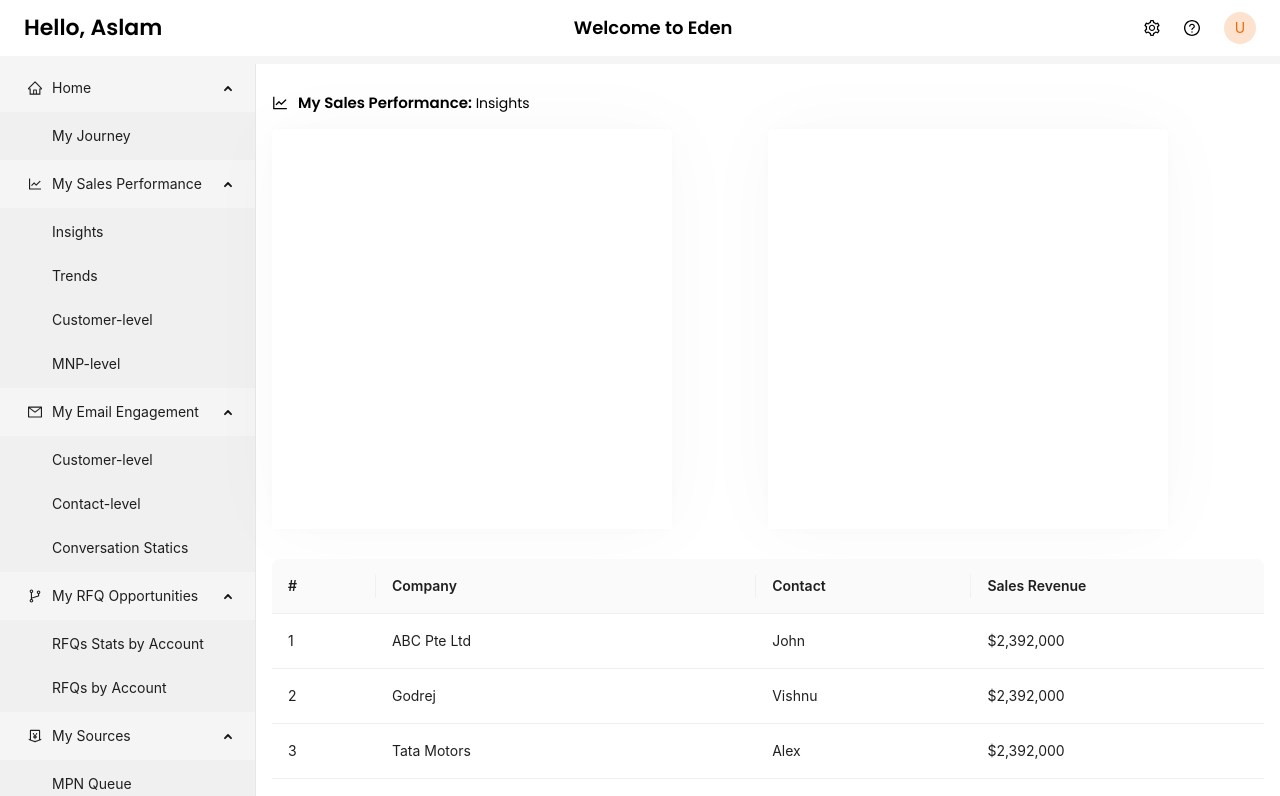
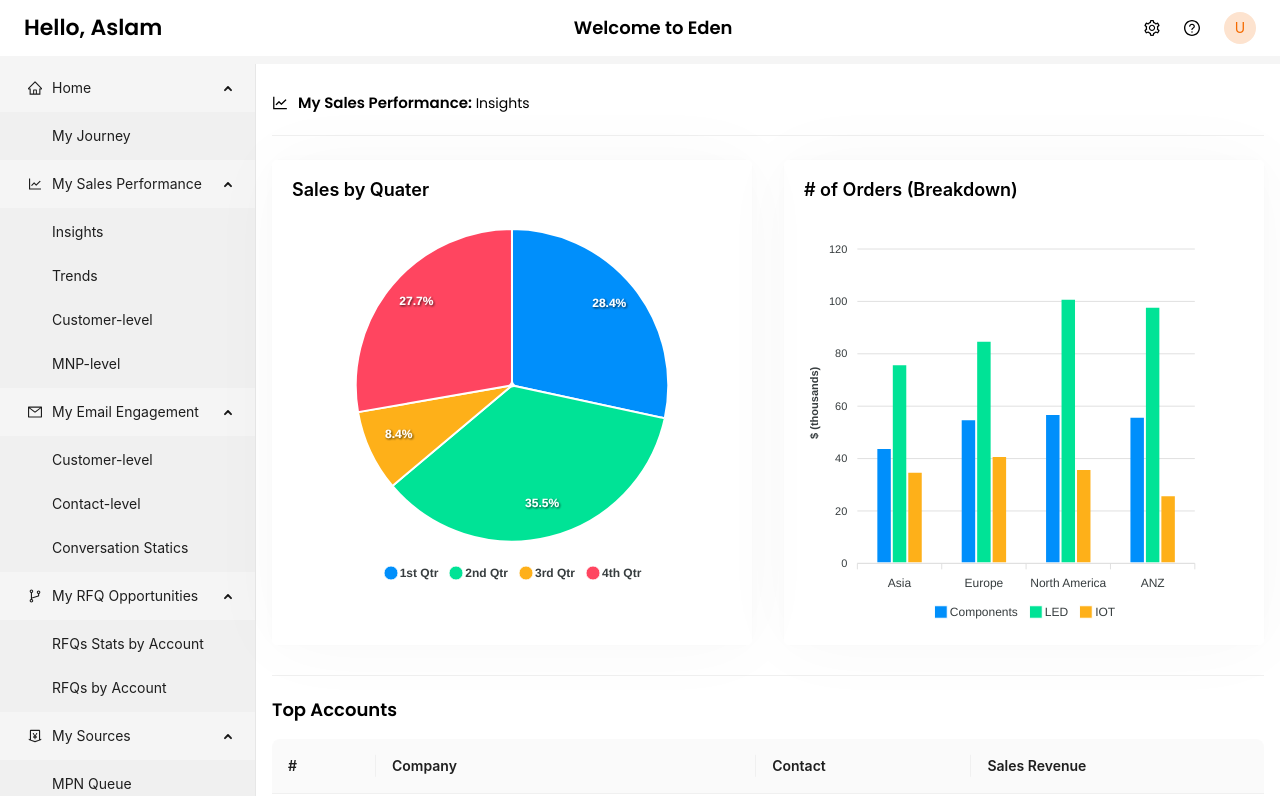
Before and after one commit to Zeeshnhmd/supreme_components_international, a React (Create React App) app: page /sales-performance/insights in a window 1280 px wide. Shown: the top 796 px of the page. Built offline with nearby package versions, Linux system fonts and the light colour scheme.

Commit message:
feat: chart integration

```diff
--- a/src/pages/my-sales-peformance/insights/index.jsx
+++ b/src/pages/my-sales-peformance/insights/index.jsx
@@ -1,9 +1,87 @@
 import { LineChartOutlined } from '@ant-design/icons';
-import { Col, Row, Table } from 'antd';
+import { Col, Divider, Row, Table } from 'antd';
+import { useState } from 'react';
+import ReactApexChart from 'react-apexcharts';
 
 import styles from './insigts.module.scss';
 
 const Insights = () => {
+	const [options, setOptions] = useState({
+		series: [44, 55, 13, 43],
+		options: {
+			chart: {
+				width: 380,
+				type: 'pie',
+			},
+			labels: ['1st Qtr', '2nd Qtr', '3rd Qtr', '4th Qtr'],
+			legend: {
+				position: 'bottom',
+				fontSize: '12px',
+				fontFamily: 'Helvetica, Arial',
+				fontWeight: 600,
+			},
+		},
+	});
+
+	const [barOptions, setBarOptions] = useState({
+		series: [
+			{
+				name: 'Components',
+				data: [44, 55, 57, 56],
+			},
+			{
+				name: 'LED',
+				data: [76, 85, 101, 98],
+			},
+			{
+				name: 'IOT',
+				data: [35, 41, 36, 26],
+			},
+		],
+
+		options: {
+			chart: {
+				type: 'bar',
+				height: 350,
+				toolbar: { show: false },
+			},
+			plotOptions: {
+				bar: {
+					horizontal: false,
+					columnWidth: '55%',
+					endingShape: 'rounded',
+				},
+			},
+			dataLabels: {
+				enabled: false,
+			},
+			stroke: {
+				show: true,
+				width: 2,
+				colors: ['transparent'],
+			},
+			xaxis: {
+				categories: ['Asia', 'Europe', 'North America', 'ANZ'],
+			},
+			yaxis: {
+				title: {
+					text: '$ (thousands)',
+				},
+			},
+			fill: {
+				opacity: 1,
+			},
+
+			tooltip: {
+				y: {
+					formatter: function (val) {
+						return '$ ' + val + ' thousands';
+					},
+				},
+			},
+		},
+	});
+
 	const dataSource = [
 		{
 			key: '1',
@@ -137,15 +215,32 @@ const Insights = () => {
 					<span className={styles['tab-name']}>&nbsp;Insights</span>
 				</p>
 			</div>
-			<Row className={styles['charts-wrapper']}>
+			<Divider />
+			<Row className={styles['charts-wrapper']} gutter={32}>
 				<Col span={12}>
-					<div className={styles['card-wrapper']}></div>
+					<div className={styles['card-wrapper']}>
+						<p className={styles['card-title']}>Sales by Quater</p>
+						<ReactApexChart
+							options={options.options}
+							series={options.series}
+							type="pie"
+						/>
+					</div>
 				</Col>
 				<Col span={12}>
-					<div className={styles['card-wrapper']}></div>
+					<div className={styles['card-wrapper']}>
+						<p className={styles['card-title']}># of Orders (Breakdown)</p>
+						<ReactApexChart
+							options={barOptions.options}
+							series={barOptions.series}
+							type="bar"
+							height="100%"
+						/>
+					</div>
 				</Col>
 			</Row>
-
+			<Divider />
+			<p className={styles['card-title']}>Top Accounts</p>
 			<Table dataSource={dataSource} columns={columns} />
 		</div>
 	);
--- a/src/pages/my-sales-peformance/insights/insigts.module.scss
+++ b/src/pages/my-sales-peformance/insights/insigts.module.scss
@@ -18,12 +18,16 @@
 		margin-bottom: 30px;
 		.card-wrapper {
 			border-radius: 5px;
-			padding: 8px;
-			width: 400px;
-			height: 400px;
+			padding: 20px;
+			width: 100%;
+			height: 100%;
 			box-shadow: 0px 0px 3.6px rgba(0, 0, 0, 0.015),
 				0px 0px 10px rgba(0, 0, 0, 0.019), 0px 0px 24.1px rgba(0, 0, 0, 0.024),
 				0px 0px 80px rgba(0, 0, 0, 0.03);
 		}
 	}
 }
+.card-title {
+	font-weight: 600;
+	font-size: 18px;
+}
```
